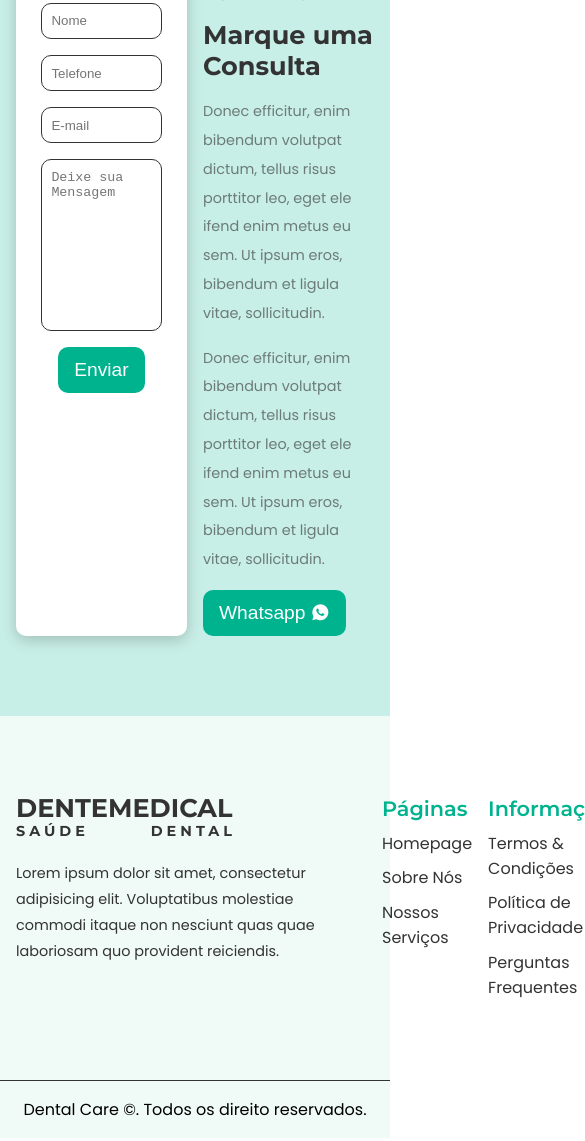
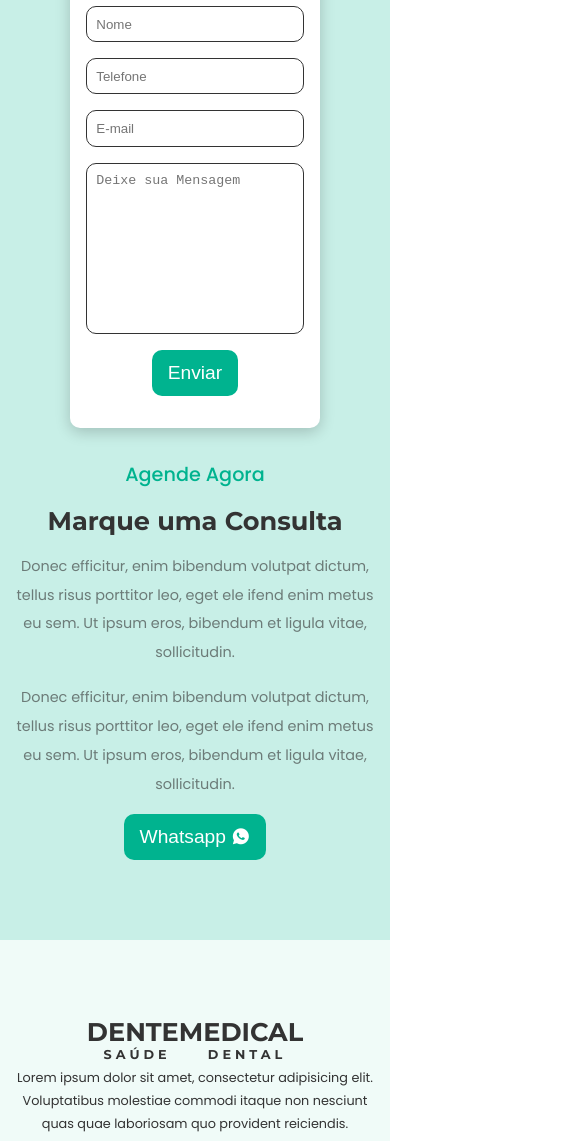
Before and after one commit to guDev001/dentist, a plain HTML site: page pages/contact.html in a window 390 px wide. Shown: the part 770-1911 px from the top of the page, 585 px wide, since content can reach past the window. Drawn offline with nearby package versions, Linux system fonts and the light colour scheme.

Commit message:
responsivo

```diff
--- a/css/footer.css
+++ b/css/footer.css
@@ -106,3 +106,37 @@
     padding: 1rem;
     text-align: center;
 }
+
+@media screen and (max-width: 1080px) {
+    .footer-grid {
+        display: grid;
+        grid-template-columns: repeat(2, 1fr);
+        gap: 2rem 1rem;
+    }
+
+    .footer-logo {
+        margin: 0 auto;
+        align-items: center;
+    }
+
+    .footer-col{
+        text-align: center;
+        align-items: center;
+    }
+
+    .footer-col:nth-child(1) p {
+        font-size: .8rem;
+        line-height: 1.8;
+        max-width: 600px;
+        margin: 0 auto;
+        color: #333;
+    }
+}
+
+@media screen and (max-width: 760px) {
+    .footer-grid {
+        display: grid;
+        grid-template-columns: repeat(1, 1fr);
+        gap: 2rem;
+    }
+}
--- a/css/location.css
+++ b/css/location.css
@@ -223,3 +223,35 @@ form button  {
     cursor: pointer;
     border-radius: 10px;
 }
+
+@media screen and (max-width: 1080px) {
+    .contact-container {
+        grid-template-columns: repeat(1, 1fr);
+        row-gap: 2rem;
+        text-align: center;
+    }
+
+    .form-contact {
+        margin: 0 auto;
+        width: 70%;
+        padding: 2rem 1rem;
+    }
+
+    .form-group {
+        width: 100%;
+    }
+
+    textarea {
+        width: 100%;
+    }
+
+    .form-content {
+        display: flex;
+        flex-direction: column;
+        align-items: center;
+    }
+
+    .form-content p {
+        max-width: 700px;
+    }
+}
```
